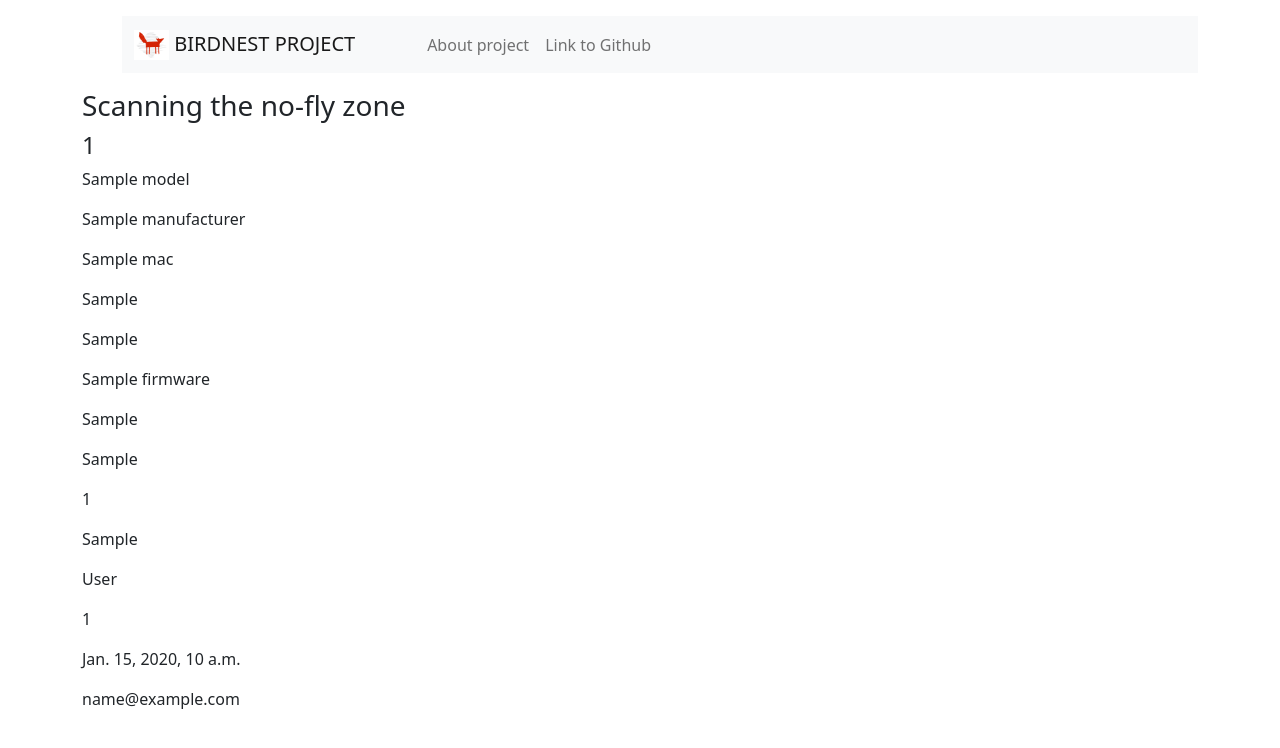
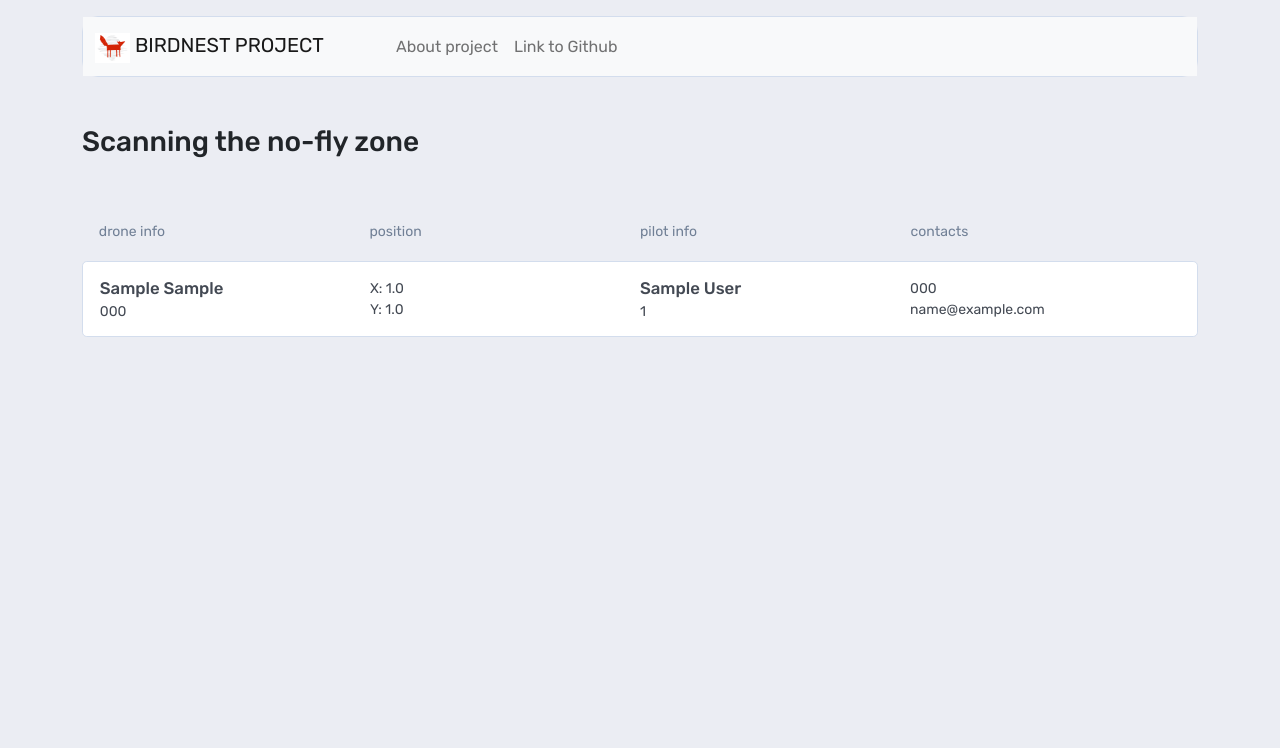
Before and after one commit to SergeiVasilyev/PROJECT-BIRDNEST, a Django app: template birdnest/birdnestapp/templates/birdnest/index.html in a window 1280 px wide. Shown: the top 748 px of the page. Run offline with Django 4.2, Linux system fonts and the light colour scheme; tables that the repository leaves empty hold one stand-in row (values such as "Sample post"); the template is opened without the code that fills it: values that come from a table or form of the project are taken from there, most other values are stand-ins (such as "Sample title", 1, 10 or a date in 2020); data that the repository does not hold is empty.

Commit message:
Version 1 Done

```diff
--- a/birdnest/birdnest/urls.py
+++ b/birdnest/birdnest/urls.py
@@ -19,10 +19,11 @@ from django.urls import path
 from django.conf import settings
 from django.conf.urls.static import static
 
-from birdnestapp.views import main
+from birdnestapp.views import *
 # from birdnestapp import views
 
 urlpatterns = [
     path('admin/', admin.site.urls),
     path('', main, name="main"),
+    path('update_data/', update_data, name="update_data"),
 ] + static(settings.MEDIA_URL, document_root=settings.MEDIA_ROOT)
--- a/birdnest/birdnestapp/models.py
+++ b/birdnest/birdnestapp/models.py
@@ -7,7 +7,7 @@ class PilotData(models.Model):
     firstName = models.CharField(max_length=20, blank=True, null=True)
     lastName = models.CharField(max_length=20, blank=True, null=True)
     phoneNumber = models.CharField(max_length=15, blank=True, null=True)
-    createdDt = models.DateField(blank=True, null=True)
+    createdDt = models.DateTimeField(blank=True, null=True)
     email = models.EmailField(blank=True, null=True)
     time_added = models.DateTimeField(blank=True, null=True)
 
@@ -25,7 +25,7 @@ class DroneData(models.Model):
     positionY = models.FloatField()
     positionX = models.FloatField()
     altitude = models.FloatField()
-    pilot = models.ForeignKey(PilotData, on_delete=models.PROTECT)
+    pilot = models.ForeignKey(PilotData, related_name='pilot', on_delete=models.PROTECT)
     time_added = models.DateTimeField(blank=True, null=True)
 
     def __str__(self):
--- /dev/null
+++ b/birdnest/birdnestapp/static/main.css
@@ -0,0 +1,75 @@
+body{
+    font-family: rubik;
+    background-color: #ebedf3;
+}
+
+article{
+
+}
+
+.list, .columns{
+    display: grid;
+    grid-template-columns: minmax(16em, 1fr) minmax(14em, 1fr) minmax(14em, 1fr) minmax(14em, 1fr);
+    align-items: center;
+    margin-bottom: 0.4em;
+    font-size: 14px;
+    color: #434953;
+    padding-left: 1.2em;
+    padding-right: 1.2em;
+    padding-top: 1em;
+    padding-bottom: 1em;
+    /* border: 1px solid red; */
+}
+
+.list{
+    border-radius: 0.3rem;
+    border: 0.5px solid #d3dded;
+    background-color: white;
+}
+
+.list div{
+    /* padding-left: 1.2em;
+    padding-right: 1.2em;
+    padding-top: 1em;
+    padding-bottom: 1em; */
+    /* border: 1px solid green; */
+}
+
+.columns > * {
+    /* justify-content: center;
+    text-align: center; */
+    font-size: 1em;
+    font-weight: 400;
+    color: #718096;
+    margin-bottom: 0;
+    /* border: 1px solid green; */
+}
+
+.list div > *{
+    /* line-height: 1.5; */
+    margin-bottom: 0;
+}
+
+.bold{
+    font-size: 1.2em;
+    font-weight: 500;
+}
+
+menu {
+    border-radius: 1rem !important;
+    border: 0.5px solid #d3dded;
+    padding-left: 0;
+}
+
+
+@media (max-width: 990px) {
+    .list {
+        display: grid;
+        grid-template-columns: minmax(14em, 1fr) 1fr;
+        gap: 1em;
+    }
+
+    .columns{
+        display: none;
+    }
+  }
--- a/birdnest/birdnestapp/templates/birdnest/index.html
+++ b/birdnest/birdnestapp/templates/birdnest/index.html
@@ -8,14 +8,65 @@
     <script src="https://ajax.googleapis.com/ajax/libs/jquery/3.6.0/jquery.min.js"></script>
     <link href="https://cdn.jsdelivr.net/npm/bootstrap@5.0.2/dist/css/bootstrap.min.css" rel="stylesheet" integrity="sha384-EVSTQN3/azprG1Anm3QDgpJLIm9Nao0Yz1ztcQTwFspd3yD65VohhpuuCOmLASjC" crossorigin="anonymous">
     <link href="https://fonts.googleapis.com/css2?family=Rubik:wght@300;400;500;600;700;800;900&display=swap" rel="stylesheet">
+    <link rel="stylesheet" type="text/css" href="{% static 'main.css' %}">
 
-    <title>Document</title>
+    <title>Birdnest project</title>
+
+	<script type="text/javascript">
+		$(document).ready(function() {
+			const getDrones = (last_item_id) => {
+				$.ajax({
+					type: 'GET',
+					url: '/update_data/',
+					data: {
+						'csrfmiddlewaretoken': '{{ csrf_token }}',
+						'last_item_id': last_item_id
+					},
+					success: (response)=> {
+						console.log(response.drones_in_NDZ)
+						last_item_id = response.last_item_id.last_item_id
+
+						drones = response.drones_in_NDZ
+						drones.slice().reverse().forEach(drone => {
+							// if (parseInt(last_item_id) < drone.id) {
+								$('#list_wrap').prepend(`
+								<div class="list">
+									<div>
+										<p class="bold">${drone.id} ${drone.model} ${drone.manufacturer}</p>
+										<p>${drone.serialNumber}</p>
+									</div>
+									<div>
+										<p>X: ${drone.positionX}</p>
+										<p>Y: ${drone.positionY}</p>
+									</div>
+									<div>
+										<p class="bold">${drone.firstName} ${drone.lastName}</p>
+										<p>${drone.pilotId}</p>
+									</div>
+									<div>
+										<p>${drone.phoneNumber}</p>
+										<p>${drone.email}</p>
+									</div>
+								</div>
+								`)
+							// }
+						})
+						// setTimeout(() => {  getDrones('{{last_item_id}}'); }, 2000)
+					},
+					complete: function() {
+						// setInterval(getDrones('{{last_item_id}}'), 2000); // The interval set to 5 seconds
+						setTimeout(() => {  getDrones(last_item_id); }, 2000)
+     				}
+				})
+			}
+			setTimeout(() => {  getDrones('{{last_item_id}}'); }, 2000)
+		})
+	</script>
 </head>
 
 <!-- TODO Update data every 2 sec by AJAX -->
 
 <body>
-
     <main class="container">
         <menu>
             <nav class="navbar navbar-expand-lg navbar-light bg-light">
@@ -40,27 +91,36 @@
 				</div>
           </nav>
         </menu>
-        <article>
+        <article class="mt-5">
             <h3>Scanning the no-fly zone</h3>
-            {% for drone in drones_in_NDZ.items %}
-            {% comment %} <p>{{drone}}</p> {% endcomment %}
-            <h4>{{drone.1.serialNumber}}</h4>
-            <p>{{drone.1.model}}</p>
-            <p>{{drone.1.manufacturer}}</p>
-            <p>{{drone.1.mac}}</p>
-            <p>{{drone.1.ipv4}}</p>
-            <p>{{drone.1.ipv6}}</p>
-            <p>{{drone.1.firmware}}</p>
-            <p>{{drone.1.positionX}}</p>
-            <p>{{drone.1.positionY}}</p>
-            <p>{{drone.1.pilot.pilotId}}</p>
-            <p>{{drone.1.pilot.firstName}}</p>
-            <p>{{drone.1.pilot.lastName}}</p>
-            <p>{{drone.1.pilot.phoneNumber}}</p>
-            <p>{{drone.1.pilot.createdDt}}</p>
-            <p>{{drone.1.pilot.email}}</p>
-
+            <div class="columns mt-5">
+				<p>drone info</p>
+				<p>position</p>
+				<p>pilot info</p>
+				<p>contacts</p>
+            </div>
+			<div id="list_wrap">
+				{% for drone in drones_in_NDZ %}
+				<div class="list">
+					<div>
+						<p class="bold">{{drone.model}} {{drone.manufacturer}}</p>
+						<p>{{drone.serialNumber}}</p>
+					</div>
+					<div>
+						<p>X: {{drone.positionX}}</p>
+						<p>Y: {{drone.positionY}}</p>
+					</div>
+					<div>
+						<p class="bold">{{drone.pilot.firstName}} {{drone.pilot.lastName}}</p>
+						<p>{{drone.pilot.pilotId}}</p>
+					</div>
+					<div>
+						<p>{{drone.pilot.phoneNumber}}</p>
+						<p>{{drone.pilot.email}}</p>
+					</div>
+				</div>
 				{% endfor %}
+			</div>
         </article>
     </main>
     <script src="https://cdn.jsdelivr.net/npm/bootstrap@5.0.2/dist/js/bootstrap.bundle.min.js" integrity="sha384-MrcW6ZMFYlzcLA8Nl+NtUVF0sA7MsXsP1UyJoMp4YLEuNSfAP+JcXn/tWtIaxVXM" crossorigin="anonymous"></script>
--- a/birdnest/birdnestapp/views.py
+++ b/birdnest/birdnestapp/views.py
@@ -5,14 +5,47 @@ from django.http import (
 )
 from django.shortcuts import render
 from django.conf import settings
-
+from .models import DroneData, PilotData
 from .birdnest import *
+from django.core.paginator import Paginator
 
 def main(request):
-    monitor = drone_monitor()
-    drones_in_NDZ = monitor.monitor_main()
+    # monitor = drone_monitor()
+    # drones_in_NDZ = monitor.monitor_main()
+    drones_in_NDZ = DroneData.objects.all().order_by('-id')
+    # print(drones_in_NDZ.first().id)
+    last_item_id = drones_in_NDZ.first().id
 
 
+    return render(request, 'birdnest/index.html', {'drones_in_NDZ': drones_in_NDZ, 'last_item_id': last_item_id})
+    # return render(request, 'birdnest/index.html', {'drones_in_NDZ': drones_in_NDZ})
+    # return HttpResponse(os.path.join(settings.BASE_DIR, 'birdnestapp/templates'))
 
-    return render(request, 'birdnest/index.html', {'drones_in_NDZ': drones_in_NDZ})
-    # return HttpResponse(os.path.join(settings.BASE_DIR, 'birdnestapp/templates'))
+def update_data(request):
+    json_response = []
+    print(request.GET.get('last_item_id'))
+    last_item_id = int(request.GET.get('last_item_id'))
+    drones_in_NDZ = DroneData.objects.filter(id__gt=last_item_id).order_by('-id')
+    try:
+        last_item_id = {'last_item_id': drones_in_NDZ.first().id}
+    except:
+        last_item_id = {'last_item_id': request.GET.get('last_item_id')}
+    # paginator = Paginator(drones_in_NDZ, 20) # Siirtää muuttujan asetukseen
+    # page_number = request.GET.get('page')
+    # page_obj = paginator.get_page(page_number)
+    for drones in drones_in_NDZ:
+        item = {
+            'id': drones.id,
+            'serialNumber': drones.serialNumber,
+            'model': drones.model,
+            'manufacturer': drones.manufacturer,
+            'positionX': drones.positionX,
+            'positionY': drones.positionY,
+            'pilotId': drones.pilot.pilotId,
+            'firstName': drones.pilot.firstName,
+            'lastName': drones.pilot.lastName,
+            'phoneNumber': drones.pilot.phoneNumber,
+            'email': drones.pilot.email,
+        }
+        json_response.append(item)
+    return JsonResponse({'drones_in_NDZ': json_response, 'last_item_id': last_item_id})
```
Also changed, not shown: birdnest/birdnestapp/birdnest.py (+18 -23 lines), birdnest/birdnestapp/migrations/0004_alter_dronedata_pilot_alter_pilotdata_createddt.py (added). Lines whose indentation alone changed are shown as unchanged.
